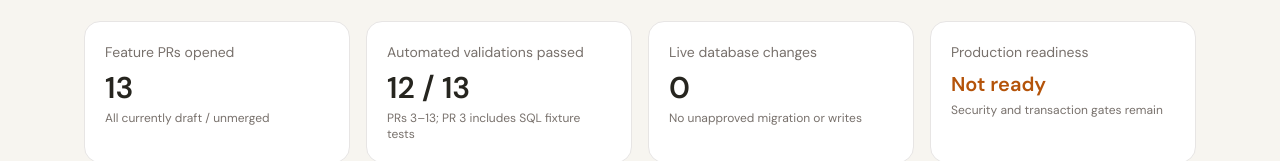
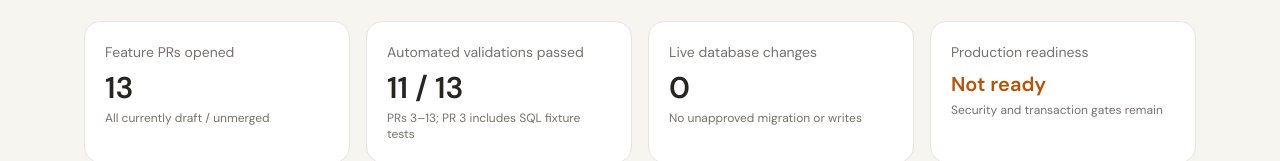
Before and after one commit to amanahoperationsdept-beep/Amanah-unilevel-system, a Next.js app: page /project-progress in a window 1280 px wide. Shown: the part 324-485 px from the top of the page. Built offline with nearby package versions, Linux system fonts and the light colour scheme; a web font is replaced by a local one.

Commit message:
Correct project progress validation count

```diff
--- a/src/app/project-progress/page.tsx
+++ b/src/app/project-progress/page.tsx
@@ -1,5 +1,5 @@
 import Link from "next/link";
-import { ArrowLeft, ArrowUpRight, CheckCircle2, CircleDashed, Clock3, ShieldCheck } from "lucide-react";
+import { ArrowLeft, ArrowUpRight, Clock3, ShieldCheck } from "lucide-react";
 
 const pullRequests = [
   { n: 1, title: "POS position-based pricing", status: "Implemented · validation incomplete", href: "https://github.com/amanahoperationsdept-beep/Amanah-unilevel-system/pull/1", detail: "Role price selection and browser-only cart; checkout remains disabled." },
@@ -30,7 +30,7 @@ function statusStyle(status: string) {
 }
 
 export default function ProjectProgressPage() {
-  const passed = pullRequests.filter(p => p.status.includes("passed")).length + 1;
+  const passed = pullRequests.filter(p => p.status.includes("passed")).length;
   return (
     <main className="min-h-screen bg-[#f7f5f0] text-[#26251f]">
       <header className="border-b border-stone-200 bg-white">
```
